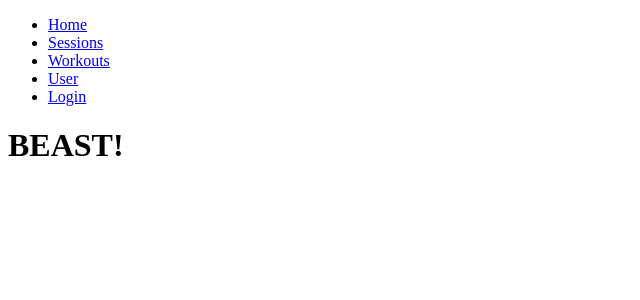
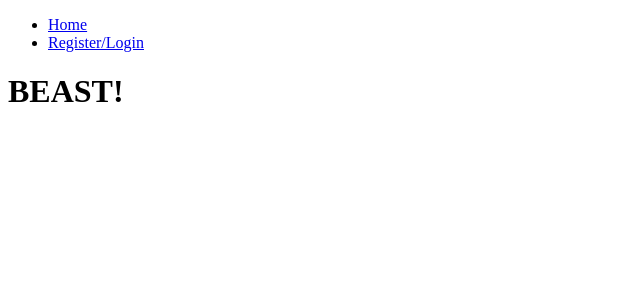
Before and after one commit to oilyquack/beast-workout-app, a React app: page / in a window 1280 px wide. Shown: the top 300 px of the page, without its empty margins (0-640 px from the left). Built offline with nearby package versions, Linux system fonts and the light colour scheme; the HTML template or start-up script is replaced by a standard one.

Commit message:
conditionally render nav bar on user loggedIn status

```diff
--- a/src/components/Nav.js
+++ b/src/components/Nav.js
@@ -1,8 +1,22 @@
 import React from "react";
 import { NavLink } from "react-router-dom";
 
-const Nav = ({}) => (
+const Nav = ({ loggedIn, userId }) => (
   <header>
+    {!loggedIn ? (
+      <ul>
+        <li>
+          <NavLink strict to={"/"}>
+            Home
+          </NavLink>
+        </li>
+        <li>
+          <NavLink strict to={"/login"}>
+            Register/Login
+          </NavLink>
+        </li>
+      </ul>
+    ) : (
       <ul>
         <li>
           <NavLink strict to={"/"}>
@@ -21,15 +35,11 @@ const Nav = ({}) => (
         </li>
         <li>
           <NavLink strict to={"/user"}>
-          User
-        </NavLink>
-      </li>
-      <li>
-        <NavLink strict to={"/login"}>
-          Login
+            {userId}
           </NavLink>
         </li>
       </ul>
+    )}
   </header>
 );
 
--- a/src/containers/NavContainer.js
+++ b/src/containers/NavContainer.js
@@ -2,7 +2,10 @@ import { connect } from "react-redux";
 import Nav from "../components/Nav";
 
 export const mapStateToProps = state => {
-  return {};
+  return {
+    loggedIn: state.UserReducer.loggedIn,
+    userId: state.UserReducer.userId
+  };
 };
 
 export const mapDispatchToProps = dispatch => {
```
Lines whose indentation alone changed are shown as unchanged.
